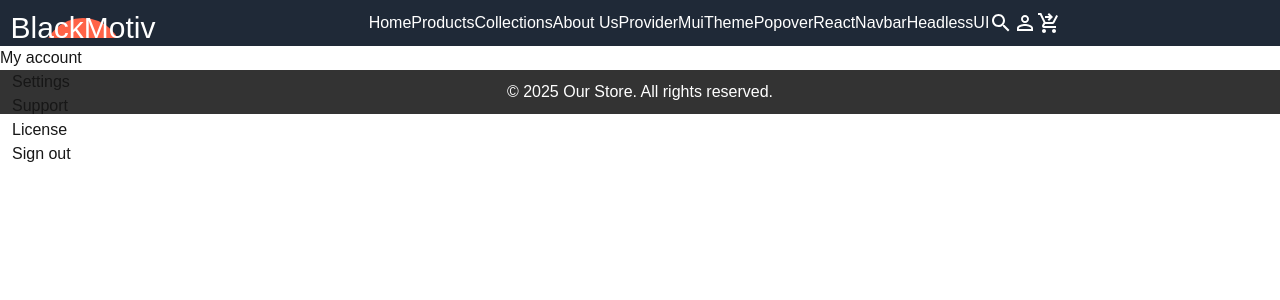
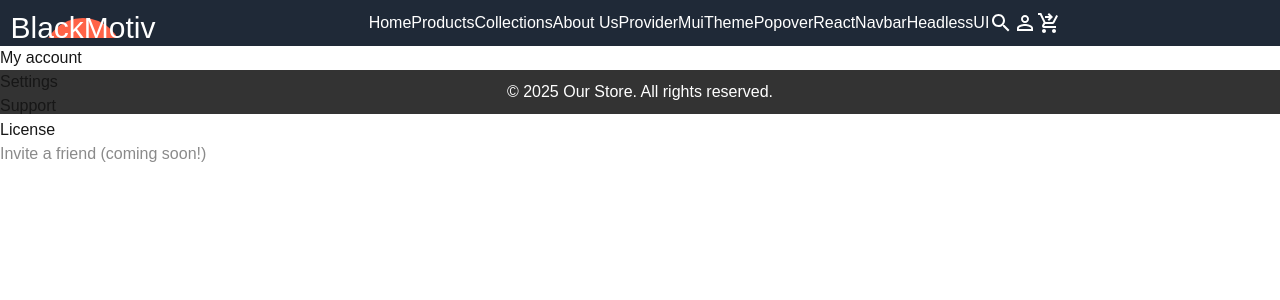
Before and after one commit to changnam/nextjs-headless, a Next.js app: page /headless-ui in a window 1280 px wide. Both pictures are taken after a click on the button "My account". Shown: the top 300 px of the page. Built offline with nearby package versions, Linux system fonts and the light colour scheme.

Commit message:
menuitem 에 disable 기능

```diff
--- a/app/headless-ui/page.jsx
+++ b/app/headless-ui/page.jsx
@@ -1,19 +1,14 @@
-'use client';
 import { Menu, MenuButton, MenuItem, MenuItems } from '@headlessui/react'
 
 export default function Example() {
-  function showSettingsDialog() {
-    alert('Open settings dialog!')
-  }
-
   return (
     <Menu>
       <MenuButton>My account</MenuButton>
       <MenuItems anchor="bottom">
         <MenuItem>
-          <button onClick={showSettingsDialog} className="block w-full text-left data-[focus]:bg-blue-100">
+          <a className="block data-[focus]:bg-blue-100" href="/settings">
             Settings
-          </button>
+          </a>
         </MenuItem>
         <MenuItem>
           <a className="block data-[focus]:bg-blue-100" href="/support">
@@ -25,13 +20,11 @@ export default function Example() {
             License
           </a>
         </MenuItem>
-        <form action="/logout" method="post">
-          <MenuItem>
-            <button type="submit" className="block w-full text-left data-[focus]:bg-blue-100">
-              Sign out
-            </button>
-          </MenuItem>
-        </form>
+        <MenuItem disabled>
+          <a className="block data-[disabled]:opacity-50" href="/invite-a-friend">
+            Invite a friend (coming soon!)
+          </a>
+        </MenuItem>
       </MenuItems>
     </Menu>
   )
```
